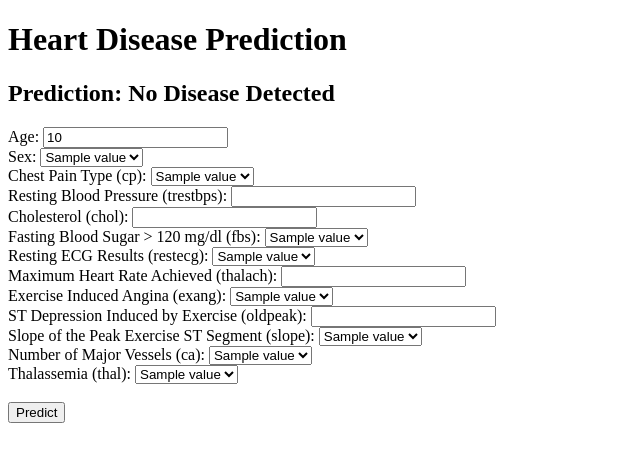
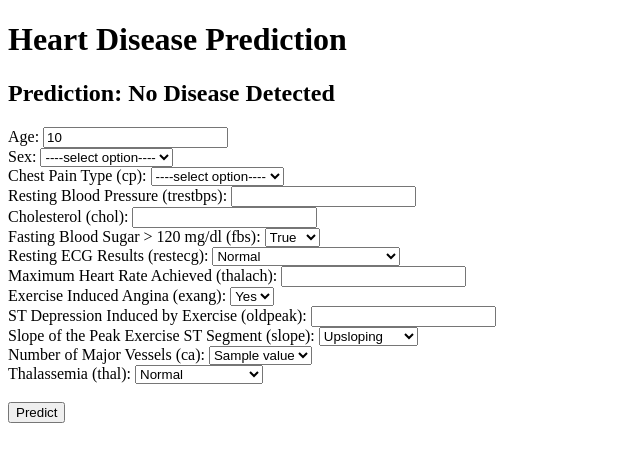
Before and after one commit to Md-Emon-Hasan/ML-Project-Heart-Disease-Prediction, a Flask app: template templates/index.html in a window 1280 px wide. Shown: the top 462 px of the page, without its empty margins (0-640 px from the left). Run offline with Flask 3, Linux system fonts and the light colour scheme; the template is opened without the code that fills it: most values are stand-ins (such as "Sample title", 1, 10 or a date in 2020); parts of the project's set-up code (start-up, migrations or seed data) failed here and were passed over.

Commit message:
fix gender column

```diff
--- a/templates/index.html
+++ b/templates/index.html
@@ -18,16 +18,18 @@
 
         <label for="sex">Sex:</label>
         <select id="sex" name="sex" required>
-            {% for value in sexs %}
-                <option value="{{ value }}" {% if value == sex %}selected{% endif %}>{{ value }}</option>
-            {% endfor %}
+            <option selected disabled>----select option----</option>
+            <option value="1" {% if sex == 1 %}selected{% endif %}>Male</option>
+            <option value="0" {% if sex == 0 %}selected{% endif %}>Female</option>
         </select><br>
 
         <label for="cp">Chest Pain Type (cp):</label>
         <select id="cp" name="cp" required>
-            {% for value in cps %}
-                <option value="{{ value }}" {% if value == cp %}selected{% endif %}>{{ value }}</option>
-            {% endfor %}
+            <option selected disabled>----select option----</option>
+            <option value="0" {% if cp == 0 %}selected{% endif %}>Typical Angina</option>
+            <option value="1" {% if cp == 1 %}selected{% endif %}>Atypical Angina</option>
+            <option value="2" {% if cp == 2 %}selected{% endif %}>Non-anginal Pain</option>
+            <option value="3" {% if cp == 3 %}selected{% endif %}>Asymptomatic</option>
         </select><br>
 
         <label for="trestbps">Resting Blood Pressure (trestbps):</label>
@@ -38,16 +40,15 @@
 
         <label for="fbs">Fasting Blood Sugar > 120 mg/dl (fbs):</label>
         <select id="fbs" name="fbs" required>
-            {% for value in fbss %}
-                <option value="{{ value }}" {% if value == fbs %}selected{% endif %}>{{ value }}</option>
-            {% endfor %}
+            <option value="1" {% if fbs == 1 %}selected{% endif %}>True</option>
+            <option value="0" {% if fbs == 0 %}selected{% endif %}>False</option>
         </select><br>
 
         <label for="restecg">Resting ECG Results (restecg):</label>
         <select id="restecg" name="restecg" required>
-            {% for value in restecgs %}
-                <option value="{{ value }}" {% if value == restecg %}selected{% endif %}>{{ value }}</option>
-            {% endfor %}
+            <option value="0" {% if restecg == 0 %}selected{% endif %}>Normal</option>
+            <option value="1" {% if restecg == 1 %}selected{% endif %}>ST-T Wave Abnormality</option>
+            <option value="2" {% if restecg == 2 %}selected{% endif %}>Left Ventricular Hypertrophy</option>
         </select><br>
 
         <label for="thalach">Maximum Heart Rate Achieved (thalach):</label>
@@ -55,9 +56,8 @@
 
         <label for="exang">Exercise Induced Angina (exang):</label>
         <select id="exang" name="exang" required>
-            {% for value in exangs %}
-                <option value="{{ value }}" {% if value == exang %}selected{% endif %}>{{ value }}</option>
-            {% endfor %}
+            <option value="1" {% if exang == 1 %}selected{% endif %}>Yes</option>
+            <option value="0" {% if exang == 0 %}selected{% endif %}>No</option>
         </select><br>
 
         <label for="oldpeak">ST Depression Induced by Exercise (oldpeak):</label>
@@ -65,9 +65,9 @@
 
         <label for="slope">Slope of the Peak Exercise ST Segment (slope):</label>
         <select id="slope" name="slope" required>
-            {% for value in slopes %}
-                <option value="{{ value }}" {% if value == slope %}selected{% endif %}>{{ value }}</option>
-            {% endfor %}
+            <option value="0" {% if slope == 0 %}selected{% endif %}>Upsloping</option>
+            <option value="1" {% if slope == 1 %}selected{% endif %}>Flat</option>
+            <option value="2" {% if slope == 2 %}selected{% endif %}>Downsloping</option>
         </select><br>
 
         <label for="ca">Number of Major Vessels (ca):</label>
@@ -79,9 +79,9 @@
 
         <label for="thal">Thalassemia (thal):</label>
         <select id="thal" name="thal" required>
-            {% for value in thals %}
-                <option value="{{ value }}" {% if value == thal %}selected{% endif %}>{{ value }}</option>
-            {% endfor %}
+            <option value="0" {% if thal == 0 %}selected{% endif %}>Normal</option>
+            <option value="1" {% if thal == 1 %}selected{% endif %}>Fixed Defect</option>
+            <option value="2" {% if thal == 2 %}selected{% endif %}>Reversible Defect</option>
         </select><br><br>
 
         <button type="submit">Predict</button>
```
Also changed, not shown: jupyter/heartDiseaseAndAges.png, 1 other file.
